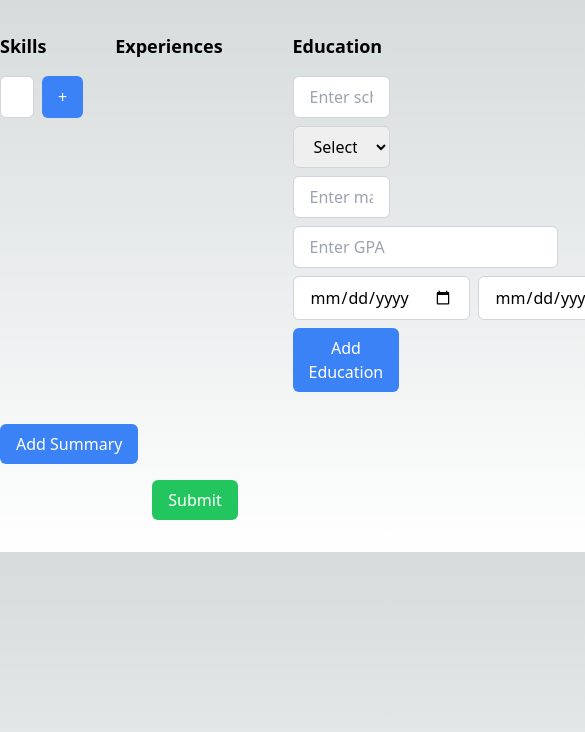
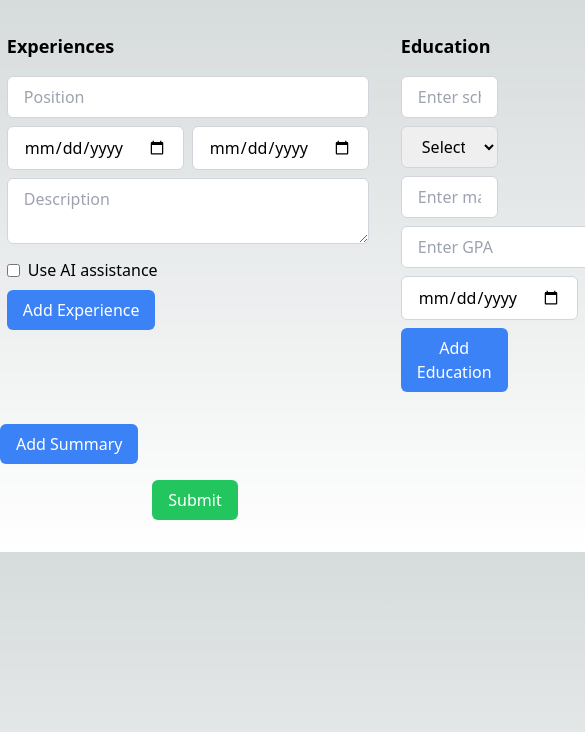
Before and after one commit to DennisLivshyts/resumesandbox, a Next.js app: page /CreateResumePage in a window 390 px wide. Shown: the top 732 px of the page, 585 px wide, since content can reach past the window. Built offline with nearby package versions, Linux system fonts and the light colour scheme.

Commit message:
experiences input
Added all the inputs necessary to log experience and  also improved the add summary button a little bit.

```diff
--- a/pages/CreateResumePage.tsx
+++ b/pages/CreateResumePage.tsx
@@ -12,7 +12,15 @@ const CreateResumePage : React.FC = () => {
         endDate: ''
       });
     const [education,setEducation] = useState<{school:string,degree:string,major:string; gpa: string; startDate: string; endDate: string; }[]>([]);
-    const [experiences, setExperiences] = useState<{position:string;company:string;description:string;aiAssistance:boolean}[]>([]);
+    const [experienceInput, setExperienceInput] = useState({
+      position: '',
+      company: '',
+      startDate: '',
+      endDate: '',
+      description: '',
+      aiAssistance: false
+    });
+    const [experiences, setExperiences] = useState<{position:string,company:string, startDate:String, endDate:String,description:string,aiAssistance:boolean}[]>([]);
     const [showSummaryInput, setShowSummaryInput] = useState<boolean>(false);
     const [summary, setSummary] = useState<string>('');
     const [summaryAiAssistance, setSummaryAiAssistance] = useState<boolean>(false);
@@ -28,9 +36,19 @@ const CreateResumePage : React.FC = () => {
       };
 
 
-    const handleExperienceAdd = (position:string, company:string, description:string, aiAssistance:boolean) => {
-        setExperiences([...experiences,{position,company,description,aiAssistance}]);
-    };
+      const handleExperienceAdd = () => {
+        if (experienceInput.position.trim() !== '' && experienceInput.startDate.trim() !== '' && experienceInput.endDate.trim() !== '' && experienceInput.description.trim() !== '') {
+          setExperiences([...experiences, experienceInput]);
+          setExperienceInput({
+            position: '',
+            company:'',
+            startDate: '',
+            endDate: '',
+            description: '',
+            aiAssistance: false
+          });
+        }
+      };
 
     const handleResumeChange = (e: React.ChangeEvent<HTMLInputElement>) => {
         setSummary(e.target.value);
@@ -70,11 +88,65 @@ const CreateResumePage : React.FC = () => {
           </ul>
         </div>
 
-        {/* Experiences Column */}
-        <div className="w-1/2">
-          <h2 className="text-lg font-semibold mb-4">Experiences</h2>
-          {/* Experience Input Fields */}
+        <div className="w-full md:w-1/2 mb-8">
+        <h2 className="text-lg font-semibold mb-4">Experiences</h2>
+        <div className="mb-4">
+          <input
+            type="text"
+            placeholder="Position"
+            value={experienceInput.position}
+            onChange={(e) => setExperienceInput({ ...experienceInput, position: e.target.value })}
+            className="border border-gray-300 rounded-md px-4 py-2 w-full mb-2"
+          />
+          <div className="flex mb-2">
+            <input
+              type="date"
+              placeholder="Start Date"
+              value={experienceInput.startDate}
+              onChange={(e) => setExperienceInput({ ...experienceInput, startDate: e.target.value })}
+              className="border border-gray-300 rounded-md px-4 py-2 mr-2"
+            />
+            <input
+              type="date"
+              placeholder="End Date"
+              value={experienceInput.endDate}
+              onChange={(e) => setExperienceInput({ ...experienceInput, endDate: e.target.value })}
+              className="border border-gray-300 rounded-md px-4 py-2"
+            />
+          </div>
+          <textarea
+            placeholder="Description"
+            value={experienceInput.description}
+            onChange={(e) => setExperienceInput({ ...experienceInput, description: e.target.value })}
+            className="border border-gray-300 rounded-md px-4 py-2 w-full mb-2"
+          />
+          <label className="flex items-center mb-2">
+            <input
+              type="checkbox"
+              checked={experienceInput.aiAssistance}
+              onChange={(e) => setExperienceInput({ ...experienceInput, aiAssistance: e.target.checked })}
+              className="mr-2"
+            />
+            Use AI assistance
+          </label>
+          <button
+            onClick={handleExperienceAdd}
+            className="bg-blue-500 text-white px-4 py-2 rounded-md"
+          >
+            Add Experience
+          </button>
         </div>
+        <ul>
+          {experiences.map((experience, index) => (
+            <li key={index}>
+              <p>{experience.position}</p>
+              <p>{experience.startDate} - {experience.endDate}</p>
+              <p>{experience.description}</p>
+              <p>AI Assistance: {experience.aiAssistance ? 'Yes' : 'No'}</p>
+            </li>
+          ))}
+        </ul>
+      </div>
 
         {/* Education Column */}
         <div className="w-1/4">
@@ -187,10 +259,19 @@ const CreateResumePage : React.FC = () => {
             type="text"
             placeholder="Enter summary"
             value={summary}
-            onChange={handleResumeChange}
+            onChange={(e) => setSummary(e.target.value)}
             className="border border-gray-300 rounded-md px-4 py-2 mb-2 w-full"
           />
           {/* Checkbox for AI assistance */}
+          <label className="flex items-center">
+            <input
+              type="checkbox"
+              checked={summaryAiAssistance}
+              onChange={(e) => setSummaryAiAssistance(e.target.checked)}
+              className="form-checkbox h-4 w-4 text-blue-500"
+            />
+            <span className="ml-2">Use AI to improve summary</span>
+          </label>
           <button
             onClick={() => setShowSummaryInput(false)}
             className="bg-blue-500 text-white px-4 py-2 rounded-md mr-2"
@@ -206,6 +287,11 @@ const CreateResumePage : React.FC = () => {
         className="bg-blue-500 text-white px-4 py-2 rounded-md mt-4"
       >
         Add Summary
+        {showSummaryInput && (
+          <span className="bg-blue-500 text-white text-xs px-2 py-1 rounded-md absolute top-full left-1/2 transform -translate-x-1/2 opacity-90">
+            Add a summary at the top of your resume. It's generally a good idea if you are more experienced in the industry.
+          </span>
+        )}
       </button>
 
       {/* Submit Button */}
```
